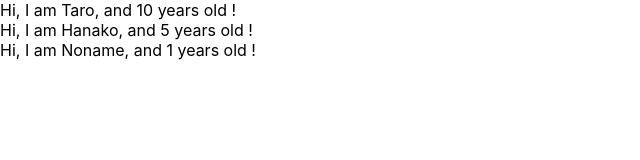
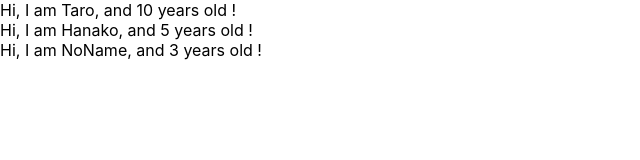
Before and after one commit to kuroneko300204/udemy-react-redux-crud-application, a React (Create React App) app: page / in a window 1280 px wide. Shown: the top 160 px of the page, without its empty margins (0-640 px from the left). Built offline with nearby package versions, Linux system fonts and the light colour scheme.

Commit message:
17_prop-types(propの型チェック)

```diff
--- a/src/App.js
+++ b/src/App.js
@@ -1,11 +1,11 @@
 import React from 'react';
+import PropTypes from 'prop-types';
 
 const App = () => {
-  // Nonameにageが設定されていないがデフォルト値がセットされる。
   const profiles = [
     { name:"Taro", age: 10 },
     { name: "Hanako", age: 5 },
-    { name: "Noname" }
+    { name: "NoName", age: 3 }
   ]
 
   return (
@@ -17,20 +17,16 @@ const App = () => {
       }
     </div>
   )
-  // return <div>
-  //   // 記述が冗長なので、リファクタリングする
-  //   <User name={"Taro"} age={10} />
-  //   <User name={"Hanako"} age={5} />
-  // </div>
 }
 
 const User = (props) => {
   return <div>Hi, I am {props.name}, and {props.age} years old !</div>
 }
 
-// propsのデフォルト値を設定できる
-User.defaultProps = {
-  age: 1
+// Userコンポーネントに対するprop-types(型チェック)
+User.propTypes = {
+  name: PropTypes.string,
+  age: PropTypes.number.isRequired
 }
 
 export default App;
```
